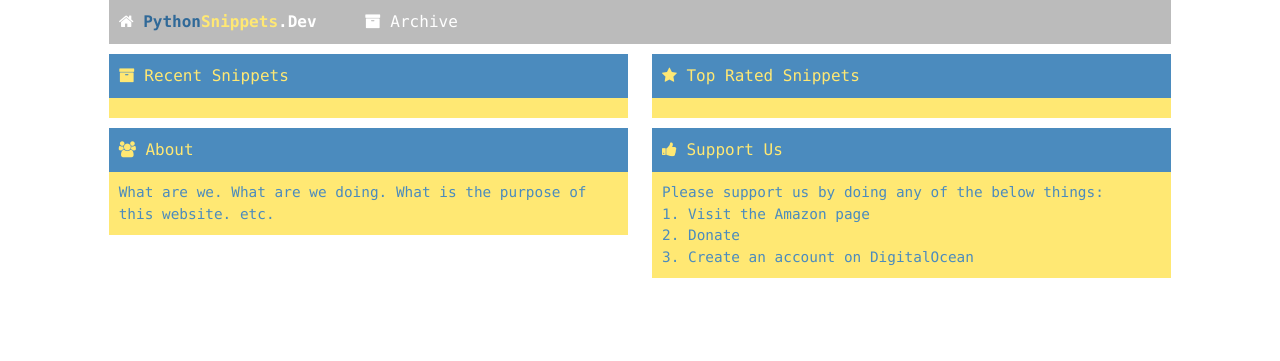
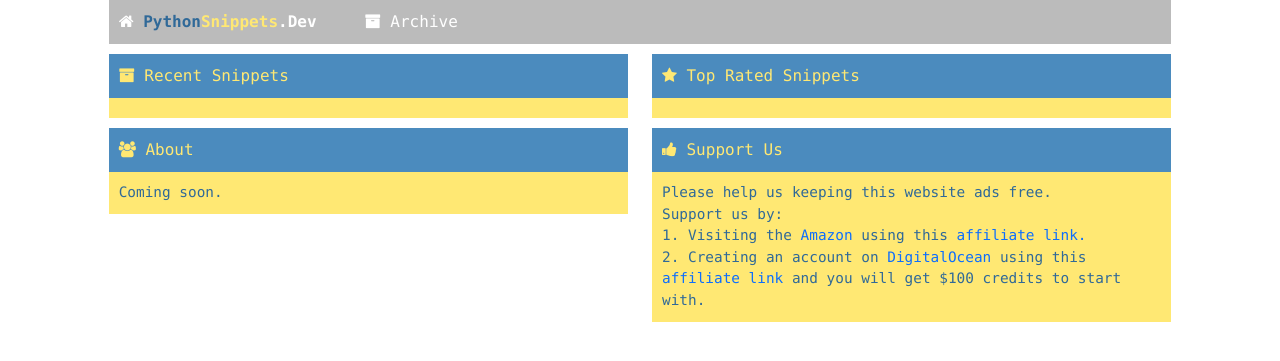
Before and after one commit to anuragrana/pysnip, a Django app: page / in a window 1280 px wide. Shown: the top 361 px of the page. Run offline with Django 3.2, Linux system fonts and the light colour scheme; data that the repository does not hold is empty.

Commit message:
used darker blue color in python logo color scheme in text

```diff
--- a/pysnip/settings.py
+++ b/pysnip/settings.py
@@ -28,7 +28,7 @@ SECRET_KEY = env("SECRET_KEY", default='django-insecure-p(sa&exo^8_c58#d!+n(n79+
 
 # SECURITY WARNING: don't run with debug turned on in production!
 if env('ENVIRONMENT') == "prod":
-    DEBUG = True
+    DEBUG = False
     ALLOWED_HOSTS = [
         "https://pythonsnippets.dev",
         "https://www.pythonsnippets.dev",
--- a/snip/templates/snip/archive.html
+++ b/snip/templates/snip/archive.html
@@ -4,14 +4,14 @@
 <div class="row font-monospace" style="margin-top:10px;">
     <div class="col-md-6">
         <div style="padding:10px;" class="pycolor">
-            All Snippets
+            <i class="fa fa-list"></i> All Snippets
         </div>
         <div style="padding:10px; font-size:90%;" class="pycolor-reverse">
             <ul class="list-group list-group-flush">
                 {% for snip in all_snippets %}
                 <li class="list-group-item pycolor-reverse">
                     <a href="{% url 'snip:snippet' snip.sid %}"
-                       style="text-decoration:none;">{{snip.title}}</a>
+                       style="text-decoration:none;"><i class="fa fa-file-code-o"></i> {{snip.title}}</a>
                 </li>
                 {% endfor %}
             </ul>
--- a/snip/templates/snip/index.html
+++ b/snip/templates/snip/index.html
@@ -48,7 +48,7 @@
             <i class="fa fa-users"></i> About
         </div>
         <div style="padding:10px; font-size:90%" class="pycolor-reverse">
-            What are we. What are we doing. What is the purpose of this website. etc.
+            Coming soon.
         </div>
     </div>
     <div class="col-md-6">
@@ -56,10 +56,14 @@
             <i class="fa fa-thumbs-up"></i> Support Us
         </div>
         <div style="padding:10px;font-size:90%" class="pycolor-reverse">
-            Please support us by doing any of the below things: <br>
-            1. Visit the Amazon page<br>
-            2. Donate<br>
-            3. Create an account on DigitalOcean
+            Please help us keeping this website ads free. <br>
+            Support us by: <br>
+            1. Visiting the <a href="https://amzn.to/3hsbf1O" target="_blank">Amazon</a> using this
+            <a href="https://amzn.to/3hsbf1O" target="_blank">affiliate link.</a><br>
+
+            2. Creating an account on <a href="https://m.do.co/c/4dd631f4a322" target="_blank">DigitalOcean</a>
+            using this <a href="https://m.do.co/c/4dd631f4a322" target="_blank">affiliate link</a> and
+            you will get $100 credits to start with.
         </div>
     </div>
 </div>
--- a/snip/templates/snip/parent.html
+++ b/snip/templates/snip/parent.html
@@ -62,7 +62,7 @@
 
         .pycolor-reverse {
             background-color: #FFE873;
-            color: #4B8BBE;
+            color: #306998;
         }
 
         a {
--- a/snip/views.py
+++ b/snip/views.py
@@ -9,26 +9,6 @@ from pygments.lexers import get_lexer_by_name
 from pygments.formatters import HtmlFormatter, ImageFormatter
 
 from .models import SnippetModel
-
-code = """# METHOD 1
-import datetime
-start = datetime.datetime.now()
-# code
-print(datetime.datetime.now()-start)
-
-# METHOD 2
-import time
-start_time = time.time()
-main()
-print(f"Total Time To Execute The Code is {(time.time() - start_time)}" )
-
-# METHOD 3
-import timeit
-code = '''
-## Code snippet whose execution time is to be measured
-[2,6,3,6,7,1,5,72,1].sort()
-'''
-print(timeit.timeit(stmy = code,number = 1000))"""
 
 
 def index(request):
```
